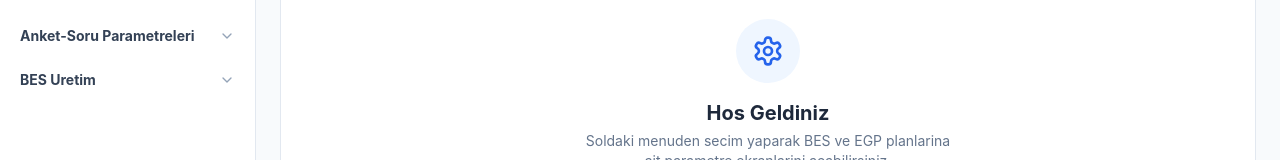
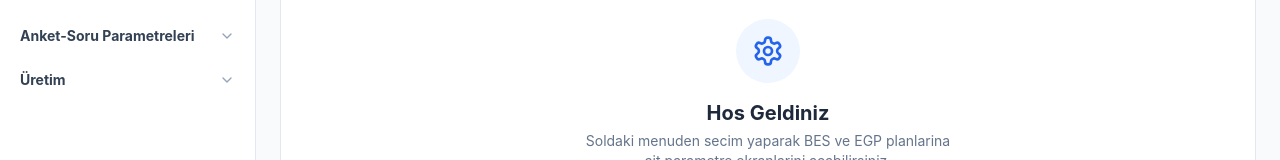
Before and after one commit to benhakanmorkoc/Bes-Plan-Parametre-Uretim, a React (Vite) app: page / in a window 1280 px wide. Shown: the part 334-494 px from the top of the page. Built offline with nearby package versions, Linux system fonts and the light colour scheme.

Commit message:
Add files via upload

```diff
--- a/src/App.jsx
+++ b/src/App.jsx
@@ -96,7 +96,7 @@ const menu = [
   },
   {
     id: 'besUretim',
-    label: 'BES Uretim',
+    label: 'Üretim',
     children: [
       { id: 'demo', label: 'Demo' },
       { id: 'teklif', label: 'Teklif' },
--- a/src/components/DemoScreen.jsx
+++ b/src/components/DemoScreen.jsx
@@ -595,6 +595,7 @@ function DemoScreen() {
   const [musteriSeciliRef, setMusteriSeciliRef] = useState(null)
   const [basvuruPanelAcik, setBasvuruPanelAcik] = useState(false)
   const [hesapPanelAcik, setHesapPanelAcik] = useState(false)
+  const [aramaPanelAcik, setAramaPanelAcik] = useState(false)
 
   const [simForm, setSimForm] = useState({
     aylikKatkiPayi: 2000,
@@ -1268,10 +1269,13 @@ function DemoScreen() {
                 <div className="rounded border border-slate-200 bg-white overflow-hidden">
                   <button
                     type="button"
-                    className="w-full text-left px-3 py-2 text-xs font-bold text-slate-800 bg-gradient-to-r from-slate-100 to-white border-b border-slate-200"
+                    onClick={() => setAramaPanelAcik((v) => !v)}
+                    className="w-full text-left px-3 py-2 text-xs font-semibold text-slate-700 bg-slate-50 hover:bg-slate-100 border-b border-slate-200 flex justify-between items-center"
                   >
                     Arama Paneli
+                    <span className="text-slate-400">{aramaPanelAcik ? '▼' : '▶'}</span>
                   </button>
+                  {aramaPanelAcik ? (
                   <div className="p-3 grid grid-cols-1 sm:grid-cols-2 lg:grid-cols-4 gap-3">
                     <ErpSearchField label="Kişi Tipi" required>
                       <select className="form-select text-sm" value={musteriArama.kisiTipi} onChange={(e) => setMa({ kisiTipi: e.target.value })}>
@@ -1395,6 +1399,7 @@ function DemoScreen() {
                       <input className="form-input text-sm" value={musteriArama.pasaportNo} onChange={(e) => setMa({ pasaportNo: e.target.value })} />
                     </ErpSearchField>
                   </div>
+                  ) : null}
                 </div>
 
                 <div className="rounded border border-slate-200 bg-white">
```
Also changed, not shown: 23 other files (tests, documents, lock files or other folders).
